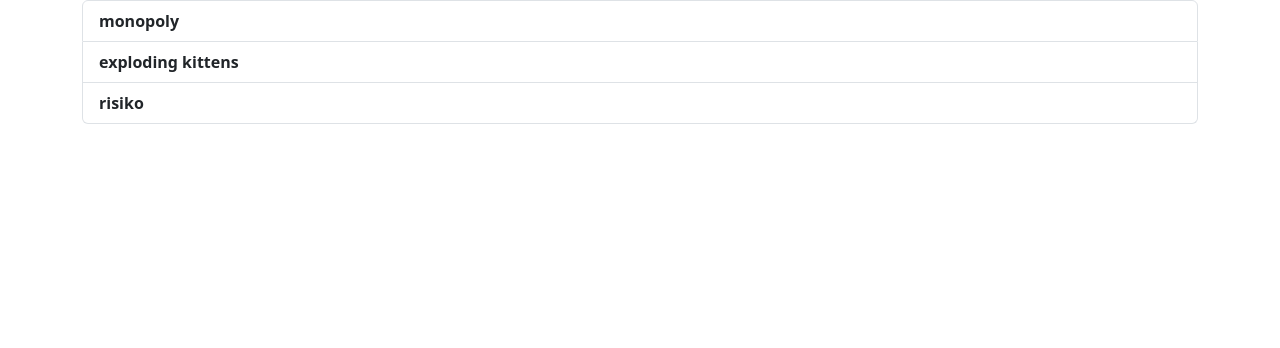
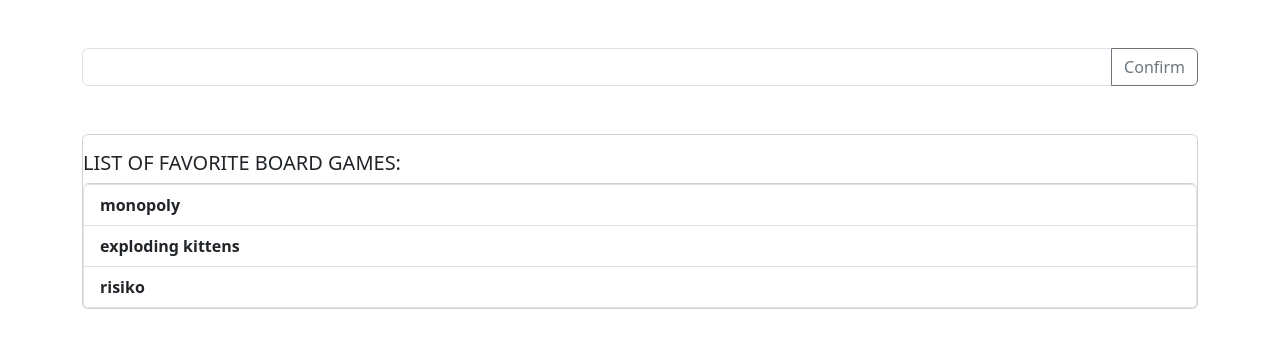
Before and after one commit to Anniballi-Andrea/react-form, a React (Vite) app: page / in a window 1280 px wide. Shown: the top 348 px of the page. Built offline with nearby package versions, Linux system fonts and the light colour scheme.

Commit message:
add component for the form section

```diff
--- a/src/App.jsx
+++ b/src/App.jsx
@@ -1,8 +1,9 @@
+import AddArtcles from "./components/AddArticles"
 import ArticlesList from "./components/ArticlesList"
 
 function App() {
 
-  const games =
+  const boardGames =
     [
       {
         name: "monopoly",
@@ -22,7 +23,13 @@
   return (
     <>
       <div className="container">
-        <ArticlesList articles={games} />
+        <AddArtcles />
+        <div className="col sm-6">
+          <div className="card mt-5 pt-3">
+            <h5>LIST OF FAVORITE BOARD GAMES: </h5>
+            <ArticlesList articles={boardGames} />
+          </div>
+        </div>
 
       </div>
     </>
--- /dev/null
+++ b/src/components/AddArticles.jsx
@@ -0,0 +1,17 @@
+export default function AddArtcles() {
+
+
+
+
+
+    return (
+        <form >
+            <div class="input-group mt-5">
+                <input type="text" class="form-control" ></input>
+                <button class="btn btn-outline-secondary" type="button">Confirm</button>
+            </div>
+        </form>
+    )
+
+
+}
```
